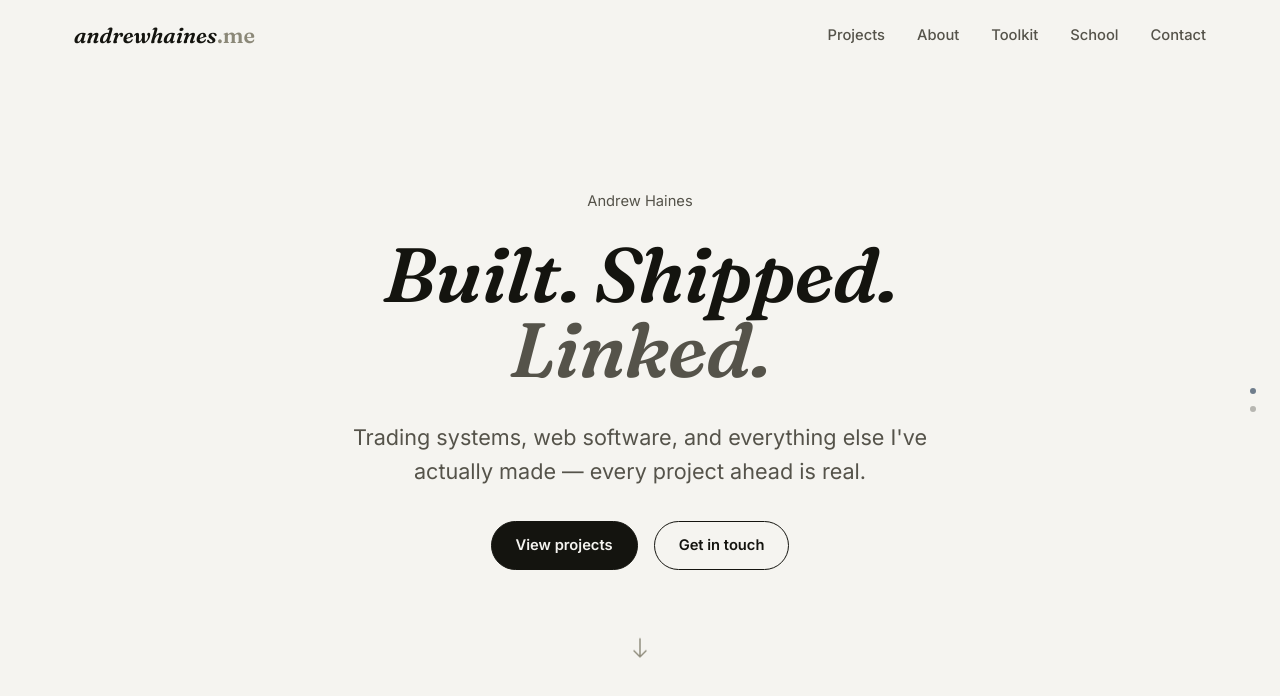
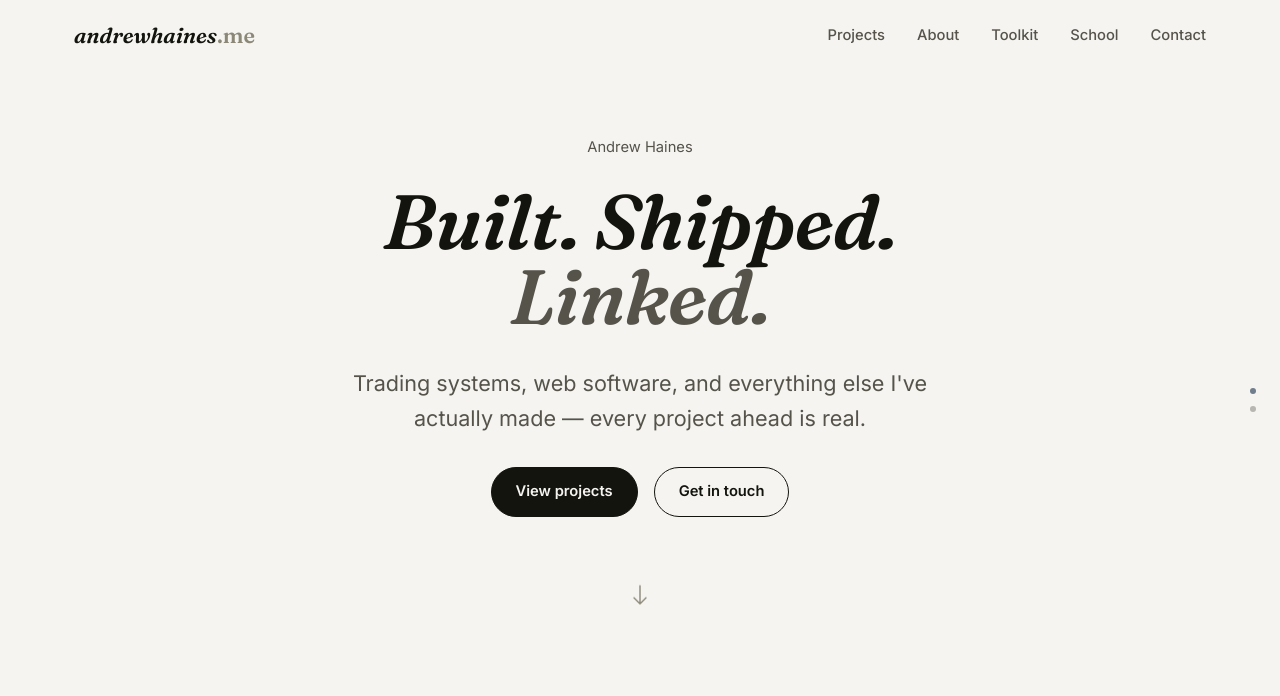
Before and after one commit to Kryhr/Kryhr.github.io, a React (Vite) app: page /projects in a window 1280 px wide. Shown: the top 696 px of the page. Built offline with nearby package versions, Linux system fonts and the light colour scheme.

Commit message:
Speed up scroll to first project reveal (shorter hero, faster fade-in)

```diff
--- a/src/components/ProjectReveal.jsx
+++ b/src/components/ProjectReveal.jsx
@@ -47,7 +47,7 @@ export default function ProjectReveal() {
         if (!panel) return;
         const img = panel.querySelector("img");
         if (i === idx) {
-          const enter = Math.min(local / 0.22, 1);
+          const enter = Math.min(local / 0.12, 1);
           const exit = Math.max((local - 0.7) / 0.3, 0);
           panel.style.opacity = String(Math.min(enter, 1) * (1 - exit));
           panel.style.zIndex = "5";
--- a/src/styles/sections.css
+++ b/src/styles/sections.css
@@ -3,7 +3,7 @@
    --------------------------------------------------------------- */
 
 .hero {
-  min-height: 88vh;
+  min-height: 68vh;
   display: flex;
   flex-direction: column;
   align-items: center;
```
